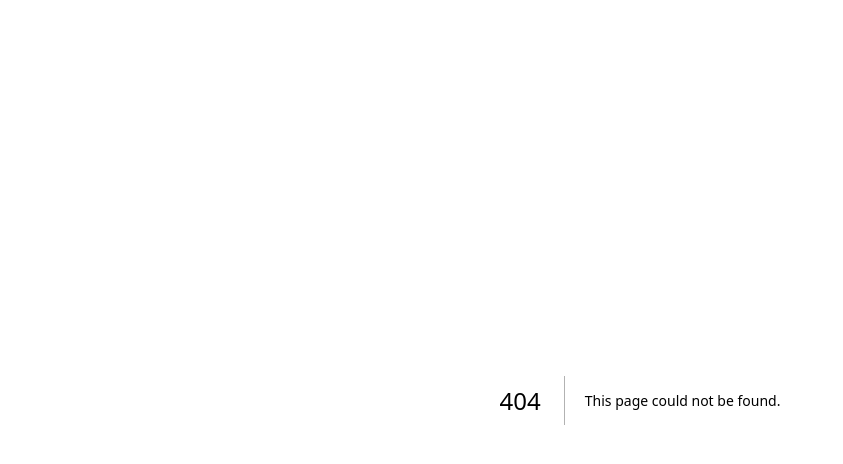
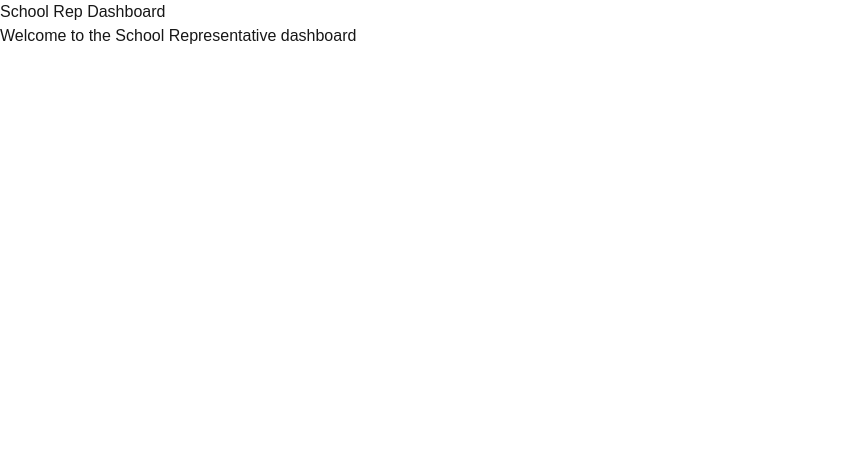
Before and after one commit to Jex02/soft-dev-1-collapp, a Next.js app: page /schoolrep in a window 1280 px wide. Before the commit this address had no page. Shown: the top 464 px of the page, without its empty margins (0-843 px from the left). Built offline with nearby package versions, Linux system fonts and the light colour scheme.

Commit message:
schoolrep page

```diff
--- /dev/null
+++ b/app/schoolrep/page.tsx
@@ -0,0 +1,10 @@
+'use client';
+
+export default function SchoolRepPage() {
+  return (
+    <div>
+      <h1>School Rep Dashboard</h1>
+      <p>Welcome to the School Representative dashboard</p>
+    </div>
+  );
+}
```
